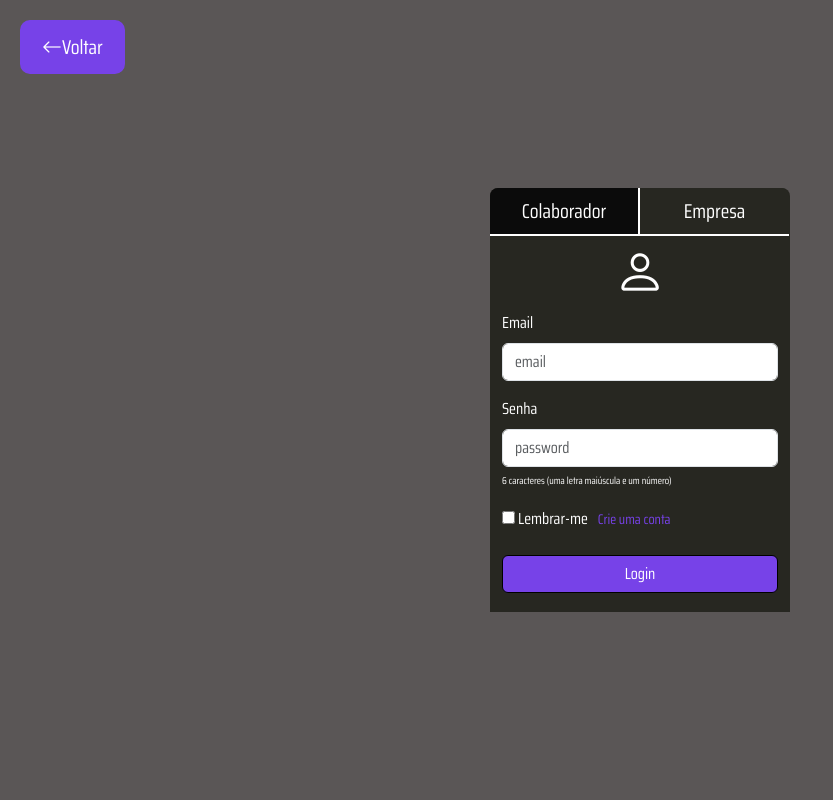
After one commit to bmfps-a/pucdevacademy, a PHP site: page /login.php in a window 1280 px wide. The commit adds this page. Shown: the whole page, without its empty margins (0-833 px from the left). Run offline with PHP 8.4, Linux system fonts and the light colour scheme; some libraries are stand-ins or nearby versions.

Commit message:
função de ir para o cadastro de acordo com o botão empresa/colaborador arrumado, span de descrição de senha (com CSS) adicionado, botão de voltar arrumado

```diff
--- /dev/null
+++ b/login/login.php
@@ -0,0 +1,62 @@
+<?php?>
+<!DOCTYPE html>
+<html lang="en">
+<head>
+    <meta charset="UTF-8">
+    <meta http-equiv="X-UA-Compatible" content="IE=edge">
+    <meta name="viewport" content="width=device-width, initial-scale=1.0">
+    <link rel="shortcut icon" href="imagens/sinais-de-codigo.ico" type="image/x-icon"/>
+    <!-- Google Fonts - Saira condensed -->
+    <link rel="preconnect" href="https://fonts.googleapis.com">
+    <link rel="preconnect" href="https://fonts.gstatic.com" crossorigin>
+    <link href="https://fonts.googleapis.com/css2?family=Saira+Condensed:wght@100;200;300;400;500;600;700;800;900&display=swap" rel="stylesheet">
+    <!-- Bootstrap CSS -->
+    <link href="https://cdn.jsdelivr.net/npm/bootstrap@5.3.3/dist/css/bootstrap.min.css" rel="stylesheet" integrity="sha384-QWTKZyjpPEjISv5WaRU9OFeRpok6YctnYmDr5pNlyT2bRjXh0JMhjY6hW+ALEwIH" crossorigin="anonymous">
+    <!-- Bootstrap Icons -->
+    <link rel="stylesheet" href="https://cdn.jsdelivr.net/npm/bootstrap-icons@1.11.3/font/bootstrap-icons.min.css">
+    <!-- CSS DO PROJETO -->
+    <link rel="stylesheet" href="login_style.css">
+    <!-- JavaScript bootstrap -->
+    <script src="https://cdn.jsdelivr.net/npm/bootstrap@5.3.3/dist/js/bootstrap.bundle.min.js" integrity="sha384-YvpcrYf0tY3lHB60NNkmXc5s9fDVZLESaAA55NDzOxhy9GkcIdslK1eN7N6jIeHz" crossorigin="anonymous"></script>
+    <script src="verificarlogin.js"></script>
+    <script src="redirecionarcriarconta.js" defer></script>
+    <title>Login - PucDevAcademy</title>
+</head>
+<body class="d-flex justify-content-center align-items-center vh-100">
+  <div class="p-4">
+      <div class="container">
+        <a href="../homepage/index.php" class="btn-voltar" ><i class="bi bi-arrow-left"></i><span id="btnBack">Voltar</span></a>
+        <div class="row">
+              <div class="col-md-5 col-sm-6">
+                  <div class="formContainer">
+                      <div class="btn-group" role="group" aria-label="#">
+                        <input type="radio" class="btn-check" name="tipo" id="colaborador" autocomplete="off" checked>
+                        <label class="btn btn-primary btn-lg colaborador-btn" for="colaborador">Colaborador</label>
+                        <input type="radio" class="btn-check" name="tipo" id="empresa" autocomplete="off">
+                        <label class="btn btn-primary btn-lg empresa-btn" for="empresa">Empresa</label>
+                    </div>
+
+                      <form action="#">
+                          <i class="bi person-icon bi-person"></i>
+                          <div class="form-group">
+                              <label class="mb-2" for="email">Email </label>
+                              <input class="form-control" id="email" name="email" type="email" placeholder="email" pattern="[a-zA-Z0-9._%+\-]+@[a-zA-Z0-9.\-]+\.[a-zA-Z]{2,}" required maxlength="50"/>
+                          </div>
+                          <div class="form-group mt-3">
+                              <label class="mb-2" for="password">Senha</label>
+                              <input class="form-control" id="password" name="password" placeholder="password" type="password" pattern="^(?=.*[A-Z])(?=.*\d)[A-Za-z\d]{6,}$" required maxlength="50"/>
+                              <span id="descsenha">6 caracteres (uma letra maiúscula e um número)</span>
+                          </div>
+                          <div class="mt-3">
+                              <input type="checkbox" /> Lembrar-me
+                              <span id="criarConta" onclick="redirecionar()">Crie uma conta</span>
+                          </div>
+                          <button class="btn btn-login w-100 mt-4" onclick="enviar()">Login</button>
+                      </form>
+                  </div>
+              </div>
+          </div>
+      </div>
+  </div>
+</body>
+</html>
--- a/login/login_style.css
+++ b/login/login_style.css
@@ -7,7 +7,7 @@ body{
     background-color:#272721;
     color: #fff;
     width: 300px;
-    height: 400px;
+    height: 424px;
     border-top-left-radius: 8px;
     border-top-right-radius: 8px;
 }
@@ -126,3 +126,6 @@ input[type="radio"].btn-check:checked + .empresa-btn {
 #criarConta:hover {
     text-decoration: underline;
   }
+#descsenha{
+    font-size: 10px;
+}
--- a/login/redirecionarcriarconta.js
+++ b/login/redirecionarcriarconta.js
@@ -1,8 +1,9 @@
 function redirecionar() {
     if (document.getElementById('empresa').checked) {
-        window.location.href = '/cadastro/cadastro.html';
+        window.location.href = '../cadastro/cadastro.php';
     } else {
-        window.location.href = '/cadastro/cadastro-usuario.html';
+        window.location.href = '../cadastro/cadastro-usuario.php';
     }
 }
-document.getElementById('redirecionar').addEventListener('click', redirecionar);
+
+document.getElementById('criarConta').addEventListener('click', redirecionar);
```
